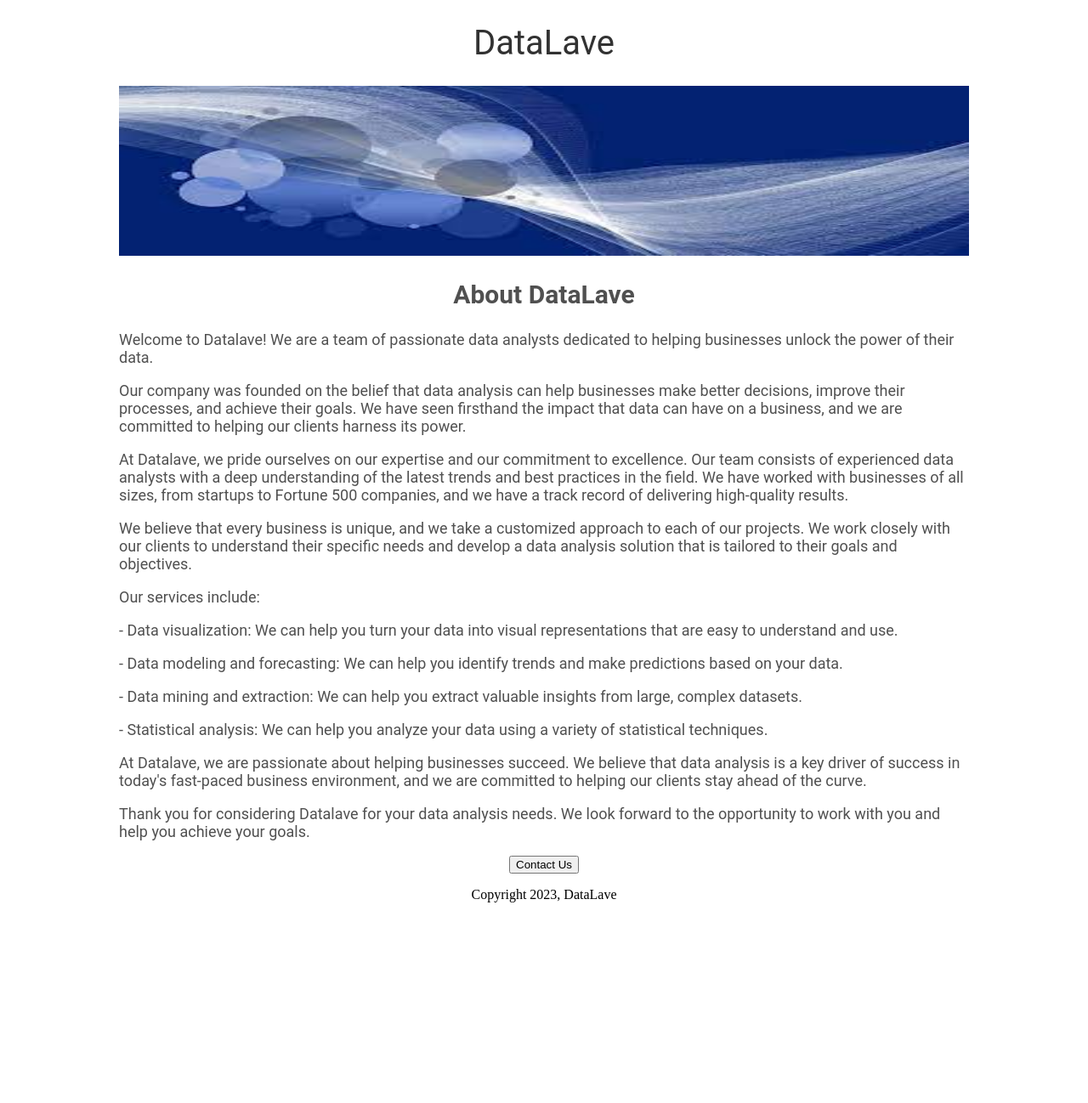
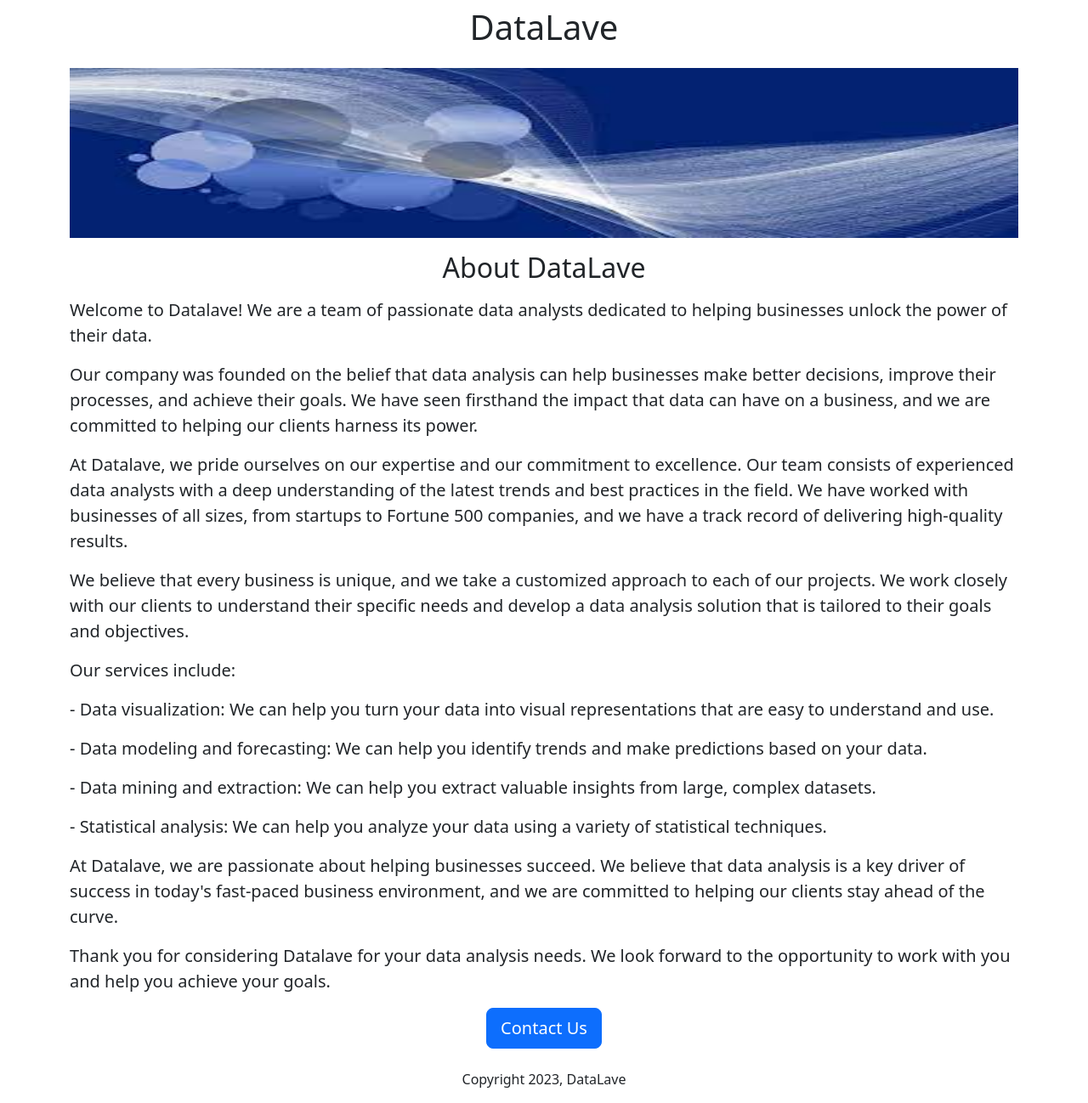
Before and after one commit to motaharuzzaman/datalave-website, a Flask app: page / in a window 1280 px wide. Shown: the whole page at 85% size. Before the commit the page ends 1062 px from the top, so only its background shows below. Run offline with Flask 3, Linux system fonts and the light colour scheme.

Commit message:
Implementation of Bootstrap

```diff
--- a/templates/home.html
+++ b/templates/home.html
@@ -2,54 +2,35 @@
 <html>
    <head>
      <title>DataLave</title>
+     <meta charset="utf-8">
+    <meta name="viewport" content="width=device-width, initial-scale=1">
+     <link href="https://cdn.jsdelivr.net/npm/bootstrap@5.3.0-alpha3/dist/css/bootstrap.min.css" rel="stylesheet" integrity="sha384-KK94CHFLLe+nY2dmCWGMq91rCGa5gtU4mk92HdvYe+M/SXH301p5ILy+dN9+nJOZ" crossorigin="anonymous">
     <style>
-       h1 {
-         font-size:40px;
-         font-family: Roboto;
-         font-weight: normal;
-         color: rgb(50,50,50);
-         text-align: center
-       }
       #banner {
-         width: 100%;
         height: 200px;
-         object-fit: covcover      }
-       h2 {
-         font-size:30px;
-         font-family: Roboto;
-         color: rgb(80,80,80);
-         text-align: center
-       }
-       .bodytext {
-         font-size:18px;
-         font-family: Roboto;
-         color: rgb(80,80,80);
-       }
-       #container {
-         max-width: 1000px;
-         margin: 0 auto;
+        width: 100%
       }
     </style>
     </head>
   <body>
-    <div id="container">
-      <h1>DataLave</h1>
-      <img id= "banner" src="https://datalave-website.motaharuzzaman7.repl.co/static/banner.jpg">
-      <h2>About DataLave</h2>
-      <p class="bodytext">Welcome to Datalave! We are a team of passionate data analysts dedicated to helping businesses unlock the power of their data.</p>
-      <p class="bodytext">Our company was founded on the belief that data analysis can help businesses make better decisions, improve their processes, and achieve their goals. We have seen firsthand the impact that data can have on a business, and we are committed to helping our clients harness its power.</p>
-      <p class="bodytext">At Datalave, we pride ourselves on our expertise and our commitment to excellence. Our team consists of experienced data analysts with a deep understanding of the latest trends and best practices in the field. We have worked with businesses of all sizes, from startups to Fortune 500 companies, and we have a track record of delivering high-quality results.</p>
-      <p class="bodytext">We believe that every business is unique, and we take a customized approach to each of our projects. We work closely with our clients to understand their specific needs and develop a data analysis solution that is tailored to their goals and objectives.</p>
-      <p class="bodytext">Our services include:</p>
-      <p class="bodytext">- Data visualization: We can help you turn your data into visual representations that are easy to understand and use.</p>
-      <p class="bodytext">- Data modeling and forecasting: We can help you identify trends and make predictions based on your data.</p>
-      <p class="bodytext">- Data mining and extraction: We can help you extract valuable insights from large, complex datasets.</p>
-      <p class="bodytext">- Statistical analysis: We can help you analyze your data using a variety of statistical techniques.</p>
-      <p class="bodytext">At Datalave, we are passionate about helping businesses succeed. We believe that data analysis is a key driver of success in today's fast-paced business environment, and we are committed to helping our clients stay ahead of the curve.</p>
-      <p class="bodytext">Thank you for considering Datalave for your data analysis needs. We look forward to the opportunity to work with you and help you achieve your goals.</p>
-      <div style = "text-align:center">
-      <button>Contact Us</button>
-        <p>Copyright 2023, DataLave</p>
+    <div class="container">
+      <h1 class="text-center mt-2 mb-4">DataLave</h1>
+      <img class="img-fluid" id= "banner" src="https://datalave-website.motaharuzzaman7.repl.co/static/banner.jpg">
+      <h2 class="text-center mt-3 mb-3">About DataLave</h2>
+      <p class="lead">Welcome to Datalave! We are a team of passionate data analysts dedicated to helping businesses unlock the power of their data.</p>
+      <p class="lead">Our company was founded on the belief that data analysis can help businesses make better decisions, improve their processes, and achieve their goals. We have seen firsthand the impact that data can have on a business, and we are committed to helping our clients harness its power.</p>
+      <p class="lead">At Datalave, we pride ourselves on our expertise and our commitment to excellence. Our team consists of experienced data analysts with a deep understanding of the latest trends and best practices in the field. We have worked with businesses of all sizes, from startups to Fortune 500 companies, and we have a track record of delivering high-quality results.</p>
+      <p class="lead">We believe that every business is unique, and we take a customized approach to each of our projects. We work closely with our clients to understand their specific needs and develop a data analysis solution that is tailored to their goals and objectives.</p>
+      <p class="lead">Our services include:</p>
+      <p class="lead">- Data visualization: We can help you turn your data into visual representations that are easy to understand and use.</p>
+      <p class="lead">- Data modeling and forecasting: We can help you identify trends and make predictions based on your data.</p>
+      <p class="lead">- Data mining and extraction: We can help you extract valuable insights from large, complex datasets.</p>
+      <p class="lead">- Statistical analysis: We can help you analyze your data using a variety of statistical techniques.</p>
+      <p class="lead">At Datalave, we are passionate about helping businesses succeed. We believe that data analysis is a key driver of success in today's fast-paced business environment, and we are committed to helping our clients stay ahead of the curve.</p>
+      <p class="lead">Thank you for considering Datalave for your data analysis needs. We look forward to the opportunity to work with you and help you achieve your goals.</p>
+      <div class="text-center">
+      <button class="btn btn-primary btn-lg">Contact Us</button>
+      <p class="mt-4">Copyright 2023, DataLave</p>
       </div>
     </div>
   </body>
```
Lines whose indentation alone changed are shown as unchanged.
